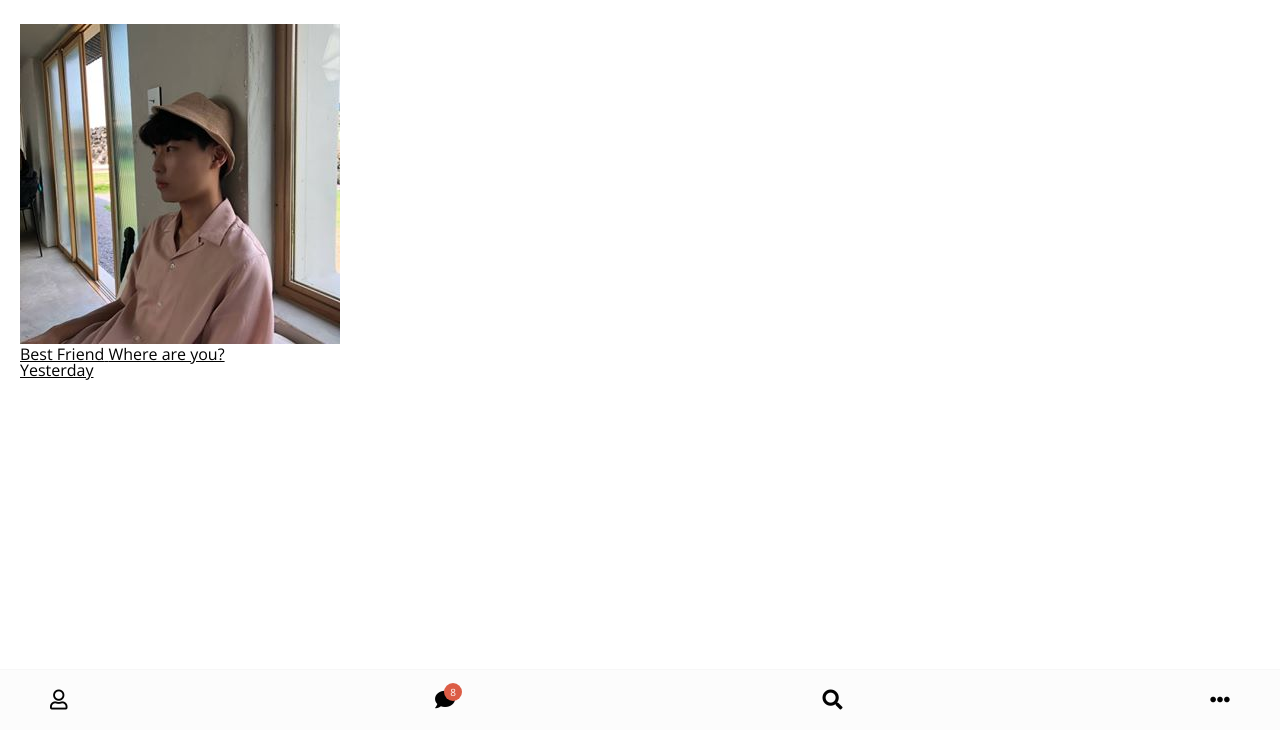
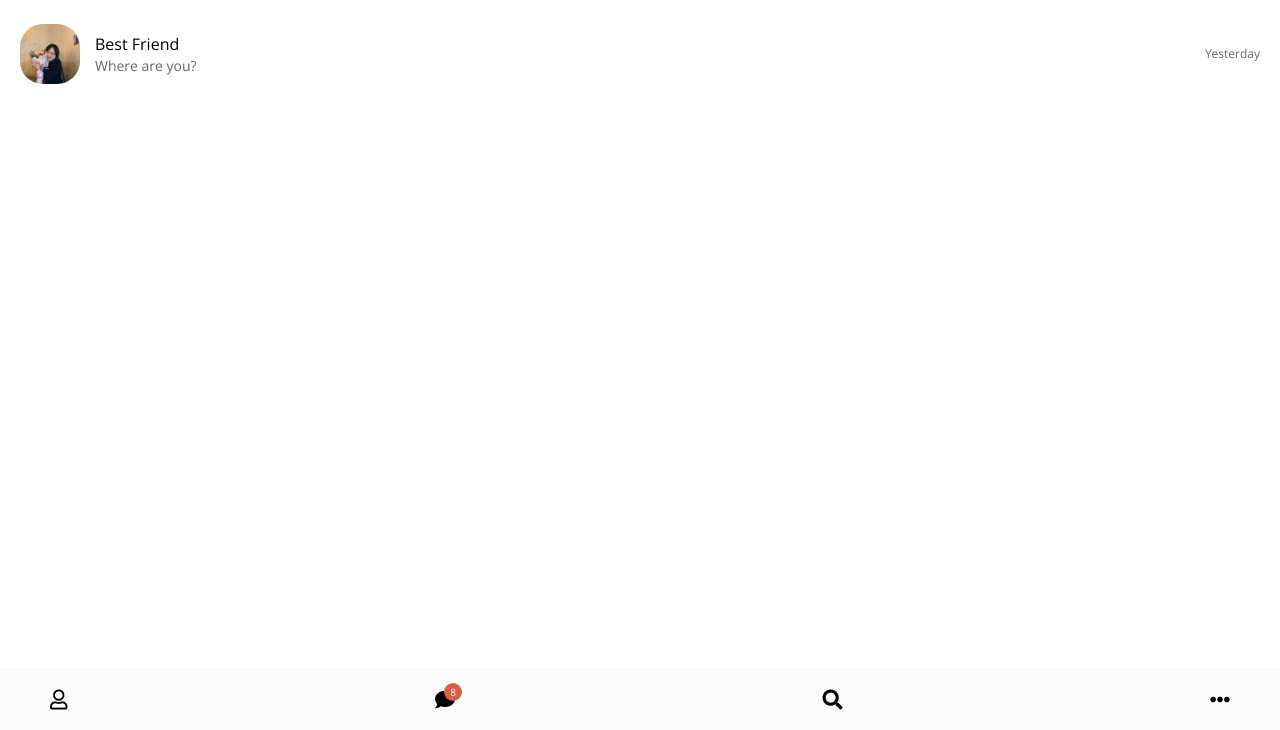
Before and after one commit to youngjuncho729/kakaotalk-clone, a plain HTML site: page index.html in a window 1280 px wide. Shown: the part 70-800 px from the top of the page. Drawn offline with nearby package versions, Linux system fonts and the light colour scheme.

Commit message:
added friend components

```diff
--- /dev/null
+++ b/css/friend.css
@@ -0,0 +1,51 @@
+.friend {
+  display: flex;
+  justify-content: space-between;
+  align-items: center;
+}
+
+.friend .friend__avatar {
+  border-radius: 38%;
+  width: 50px;
+}
+
+.friend__avatar.g-avatar {
+  width: 70px;
+}
+
+.friend__avatar.m-avatar {
+  width: 60px;
+}
+
+.friend .friend__column {
+  display: flex;
+  align-items: center;
+}
+
+.friend .friend__avatar {
+  margin-right: 15px;
+}
+
+.friend__content .friend__name {
+  display: block;
+  margin-bottom: 5px;
+}
+
+.friend__content .friend__status,
+.friend__content .friend__bottom-text,
+.friend .chat__timestamp {
+  opacity: 0.6;
+}
+
+.friend__content .friend__bottom-text {
+  font-size: 14px;
+}
+
+.friend__content .friend__status,
+.friend .chat__timestamp {
+  font-size: 12px;
+}
+
+
+
+}
--- a/css/style.css
+++ b/css/style.css
@@ -2,6 +2,7 @@
 @import "status-bar.css";
 @import "header.css";
 @import "nav-bar.css";
+@import "friend.css";
 @import url('https://fonts.googleapis.com/css2?family=Open+Sans:wght@400;600&display=swap');
 
 * {
@@ -16,4 +17,5 @@ body {
 
 a {
     color: inherit;
+    text-decoration: none;
 }
--- a/index.html
+++ b/index.html
@@ -47,15 +47,17 @@
       <ul class="chats__list">
         <li class="chats__chat chat">
           <a href="chat.html">
-            <div class="chat__column">
-              <img class="chat__avatar g-avatar" src="images/avatar.jpg" />
-              <div class="chat__content">
-                <span class="chat__username">Best Friend</span>
-                <span class="chat__preview">Where are you?</span>
+            <div class="chats__chat friend friend--lg">
+              <div class="friend__column">
+                <img src="images/hyunju.jpg" class="m-avatar friend__avatar" />
+                <div class="friend__content">
+                  <span class="friend__name">Best Friend</span>
+                  <span class="friend__bottom-text">Where are you?</span>
+                </div>
               </div>
-            </div>
-            <div class="chat__column">
-              <soan class="chat__timestamp">Yesterday</soan>
+              <div class="friend__column">
+                <span class="chat__timestamp">Yesterday</span>
+              </div>
             </div>
           </a>
         </li>
```
Also changed, not shown: chat.html (+1 -1 lines), find.html (+1 -1 lines), friends.html (+4 -4 lines), images/hyunju.jpg (added).
